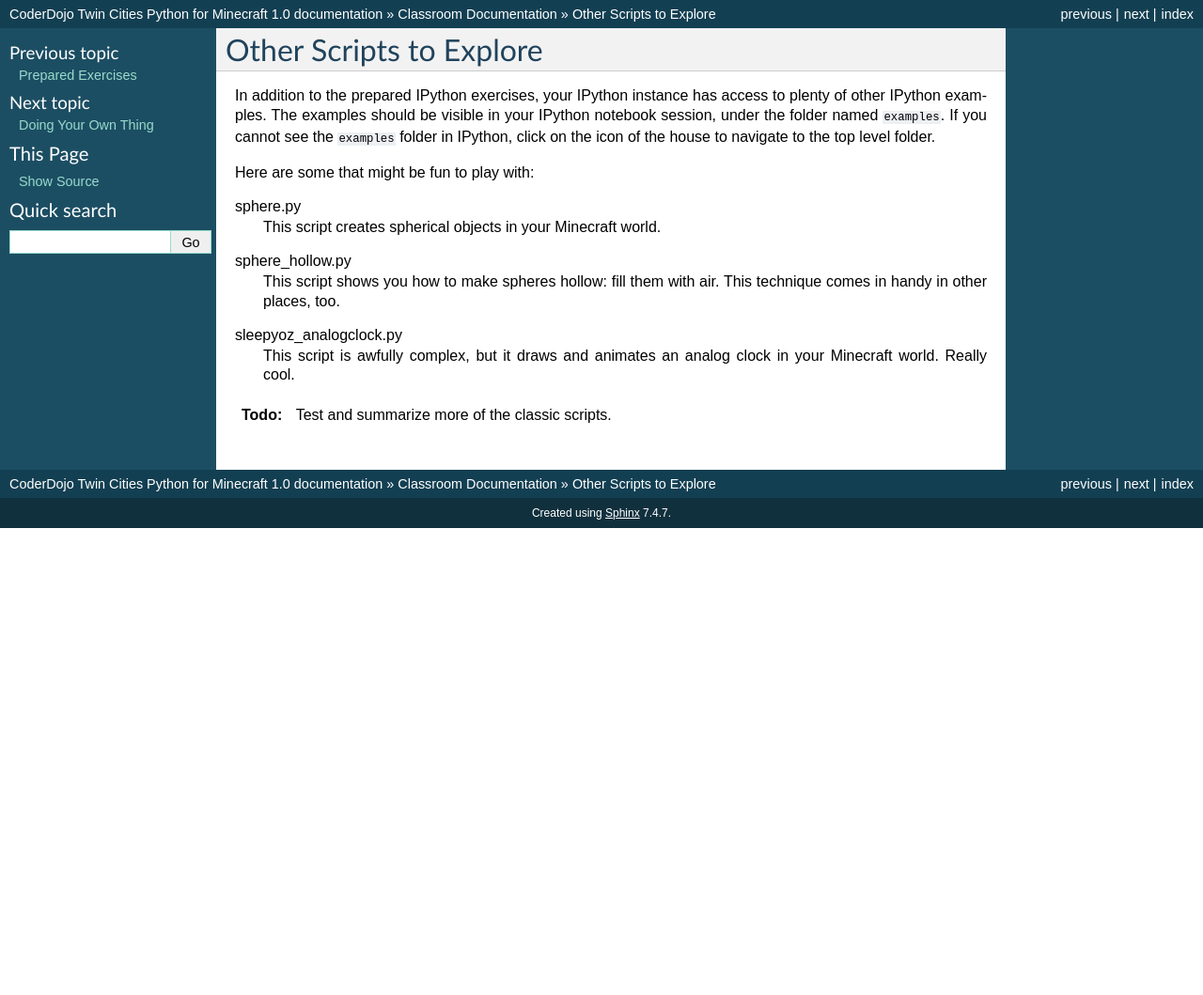
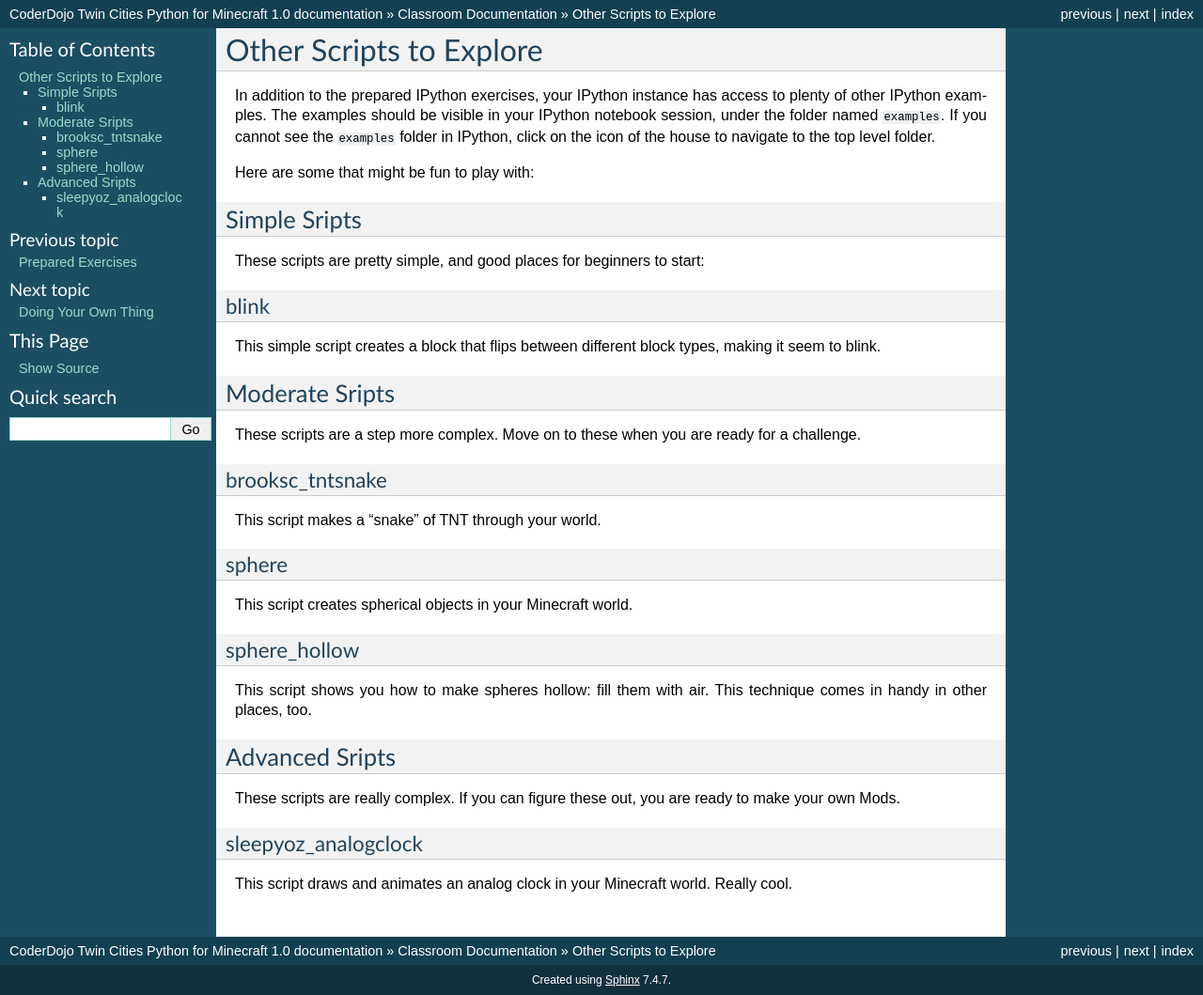
Before and after one commit to CoderDojoTC/python-minecraft, a Sphinx documentation site: the page built from docs/classroom/other-scripts.rst, in a window 1280 px wide. Shown: the whole page at 94% size. Built offline with Sphinx 7.4.7, drawn with Linux system fonts in a browser that asks for light colours; before the commit the page ends 900 px from its top, so only the background shows below that.

Commit message:
Updated documentation and release notes.

```diff
--- a/docs/classroom/other-scripts.rst
+++ b/docs/classroom/other-scripts.rst
@@ -11,15 +11,54 @@ folder.
 
 Here are some that might be fun to play with:
 
-sphere.py
-   This script creates spherical objects in your Minecraft world.
+Simple Sripts
+=============
 
-sphere_hollow.py
-   This script shows you how to make spheres hollow: fill them with
-   air. This technique comes in handy in other places, too.
+These scripts are pretty simple, and good places for beginners to
+start:
 
-sleepyoz_analogclock.py
-   This script is awfully complex, but it draws and animates an analog
-   clock in your Minecraft world. Really cool.
+blink
+-----
 
-.. todo:: Test and summarize more of the classic scripts.
+This simple script creates a block that flips between different
+block types, making it seem to blink.
+
+
+Moderate Sripts
+===============
+
+These scripts are a step more complex. Move on to these when you are
+ready for a challenge.
+
+
+brooksc_tntsnake
+----------------
+
+This script makes a "snake" of TNT through your world.
+
+
+sphere
+------
+
+This script creates spherical objects in your Minecraft world.
+
+
+sphere_hollow
+-------------
+
+This script shows you how to make spheres hollow: fill them with
+air. This technique comes in handy in other places, too.
+
+
+Advanced Sripts
+===============
+
+These scripts are really complex. If you can figure these out, you are
+ready to make your own Mods.
+
+
+sleepyoz_analogclock
+--------------------
+
+This script draws and animates an analog clock in your Minecraft
+world. Really cool.
--- a/docs/release-notes.rst
+++ b/docs/release-notes.rst
@@ -37,6 +37,9 @@ Latest (untagged release)
 
   * **Exercise 5:** Added a field of wool so students have something
     that will react to sword strikes.
+
+* Updated some example scripts to work better in our new student
+  environment.
 
 * Upgraded to CanaryRaspberryJuice version 1.2. This added methods
   such as getPlayerId(playerName), getDirection(), getRotation(), and
```
